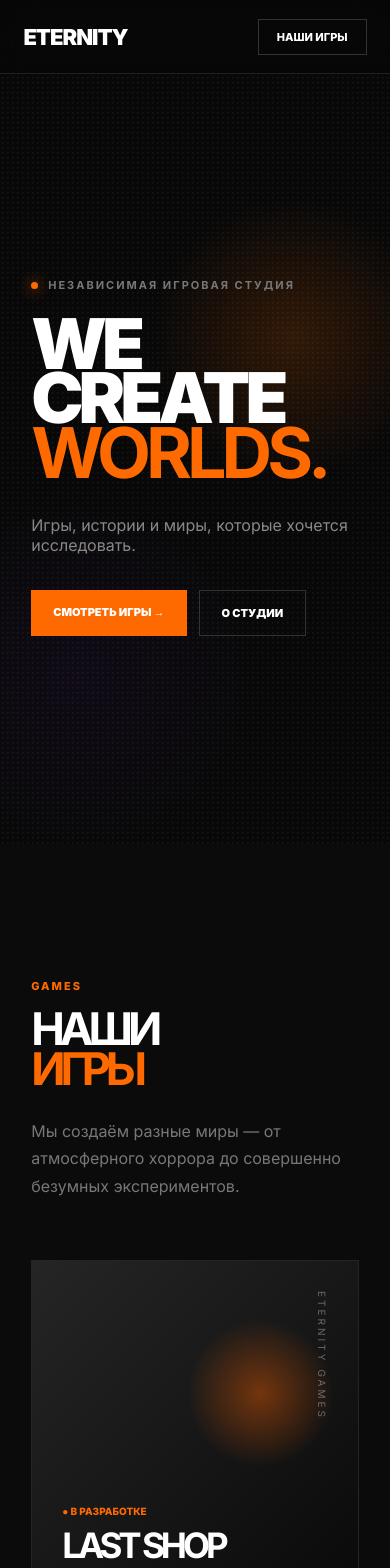
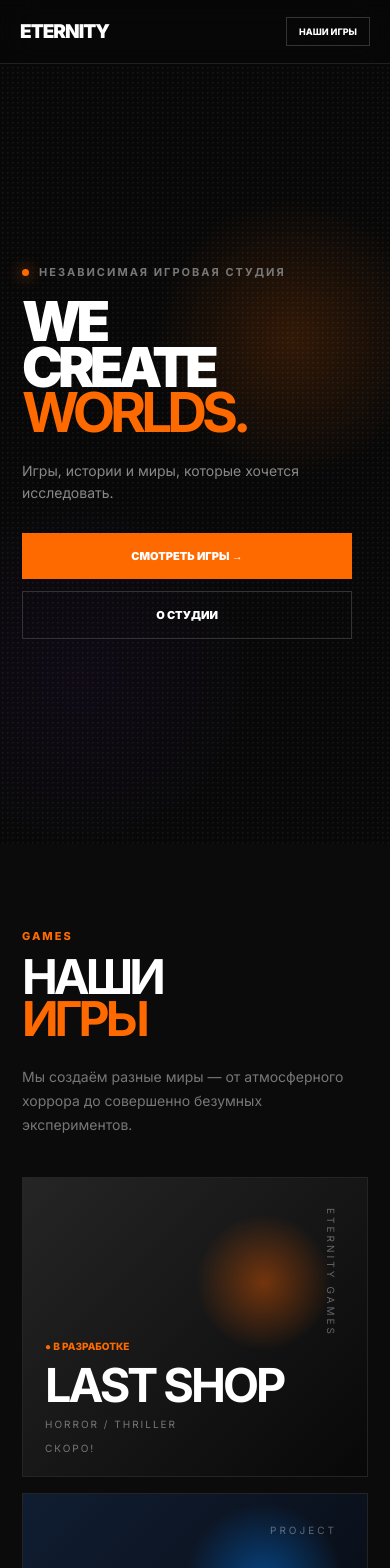
Before and after one commit to uhalek555SLOWED/entersite, a Next.js app: page / in a window 390 px wide. Shown: the top 1568 px of the page. Built offline with nearby package versions, Linux system fonts and the light colour scheme.

Commit message:
Update globals.css

```diff
--- a/app/globals.css
+++ b/app/globals.css
@@ -561,52 +561,235 @@ footer {
 
 /* MOBILE */
 
+/* MOBILE */
+
 @media (max-width: 800px) {
+  .header {
+    height: 64px;
+    padding: 0 20px;
+  }
+
+  .logo {
+    font-size: 19px;
+  }
+
+  .headerButton {
+    padding: 8px 12px;
+    font-size: 9px;
+  }
+
   nav {
     display: none;
+  }
+
+  .hero {
+    min-height: 100svh;
+    padding: 120px 22px 60px;
+    align-items: center;
+  }
+
+  .hero h1 {
+    margin-top: 20px;
+    font-size: clamp(58px, 18vw, 100px);
+    line-height: .82;
+    letter-spacing: -6px;
+    word-break: break-word;
+  }
+
+  .heroContent > p {
+    margin-top: 25px;
+    max-width: 330px;
+    font-size: 14px;
+    line-height: 1.6;
+  }
+
+  .heroButtons {
+    flex-direction: column;
+    width: 100%;
+    max-width: 330px;
+    margin-top: 28px;
+  }
+
+  .mainButton,
+  .ghostButton {
+    width: 100%;
+    text-align: center;
+    padding: 16px 20px;
   }
 
   .heroProject {
     display: none;
   }
 
-  .hero h1 {
-    letter-spacing: -5px;
+  /* SECTIONS */
+
+  .section {
+    padding: 80px 22px;
   }
 
   .sectionTop {
     display: block;
+    margin-bottom: 40px;
+  }
+
+  .sectionTop h2,
+  .devHeader h2 {
+    margin-top: 12px;
+    font-size: clamp(45px, 15vw, 75px);
+    letter-spacing: -4px;
   }
 
   .sectionDescription {
-    margin-top: 30px;
+    margin-top: 25px;
+    max-width: 100%;
+    font-size: 14px;
+    line-height: 1.7;
   }
+
+  /* GAMES */
 
   .gamesGrid {
     display: flex;
     flex-direction: column;
+    gap: 16px;
   }
 
   .gameMain,
   .gameCard {
-    min-height: 380px;
+    min-height: 330px;
+    width: 100%;
   }
 
-  .newsGrid,
+  .cardContent {
+    left: 22px;
+    right: 22px;
+    bottom: 22px;
+  }
+
+  .cardContent h3 {
+    font-size: clamp(38px, 12vw, 60px);
+    letter-spacing: -3px;
+  }
+
+  .cardBackground > strong {
+    font-size: 100px;
+  }
+
+  .verticalText {
+    right: 18px;
+    top: 20px;
+  }
+
+  /* DEVELOPMENT */
+
+  .development {
+    padding: 80px 22px;
+  }
+
+  .progressBox {
+    margin-top: 45px;
+    padding: 22px;
+  }
+
+  .progressTop {
+    display: block;
+  }
+
+  .progressTop h3 {
+    font-size: 30px;
+  }
+
+  .progressTop > strong {
+    display: block;
+    margin-top: 15px;
+    font-size: 45px;
+  }
+
+  .progressBottom {
+    font-size: 8px;
+  }
+
+  /* NEWS */
+
+  .newsGrid {
+    grid-template-columns: 1fr;
+    gap: 12px;
+  }
+
+  .featuredNews,
+  .newsItem {
+    min-height: 260px;
+    padding: 25px;
+  }
+
+  .featuredNews h3,
+  .newsItem h3 {
+    margin-top: 40px;
+    font-size: 25px;
+  }
+
+  /* STUDIO */
+
   .studio {
+    min-height: auto;
+    padding: 80px 22px;
     grid-template-columns: 1fr;
+    gap: 50px;
   }
 
   .studioBig {
-    font-size: 100px;
+    font-size: clamp(80px, 25vw, 140px);
+    letter-spacing: -8px;
   }
 
-  .progressTop > strong {
+  .studioText h2 {
+    font-size: clamp(42px, 13vw, 65px);
+    letter-spacing: -3px;
+  }
+
+  .studioText > p {
+    font-size: 14px;
+    line-height: 1.7;
+  }
+
+  .studioStats {
+    gap: 30px;
+    margin-top: 35px;
+  }
+
+  .studioStats strong {
     font-size: 40px;
   }
 
+  /* FOOTER */
+
   footer {
+    padding: 28px 22px;
     flex-direction: column;
-    gap: 15px;
+    gap: 12px;
+    line-height: 1.5;
   }
 }
+
+/* VERY SMALL PHONES */
+
+@media (max-width: 400px) {
+  .hero h1 {
+    font-size: 55px;
+    letter-spacing: -5px;
+  }
+
+  .sectionTop h2,
+  .devHeader h2 {
+    font-size: 48px;
+  }
+
+  .gameMain,
+  .gameCard {
+    min-height: 300px;
+  }
+
+  .studioBig {
+    font-size: 75px;
+  }
+}
```
